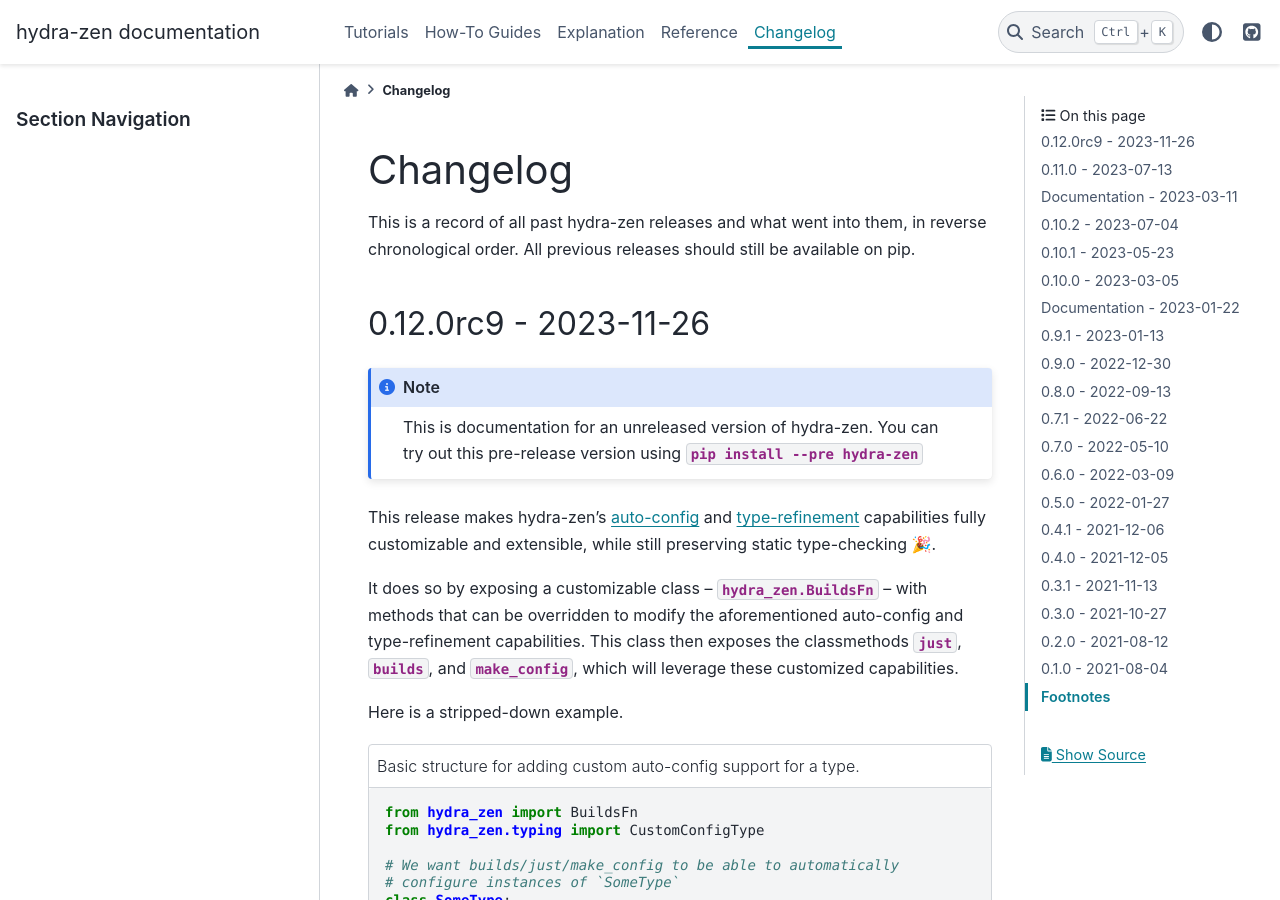
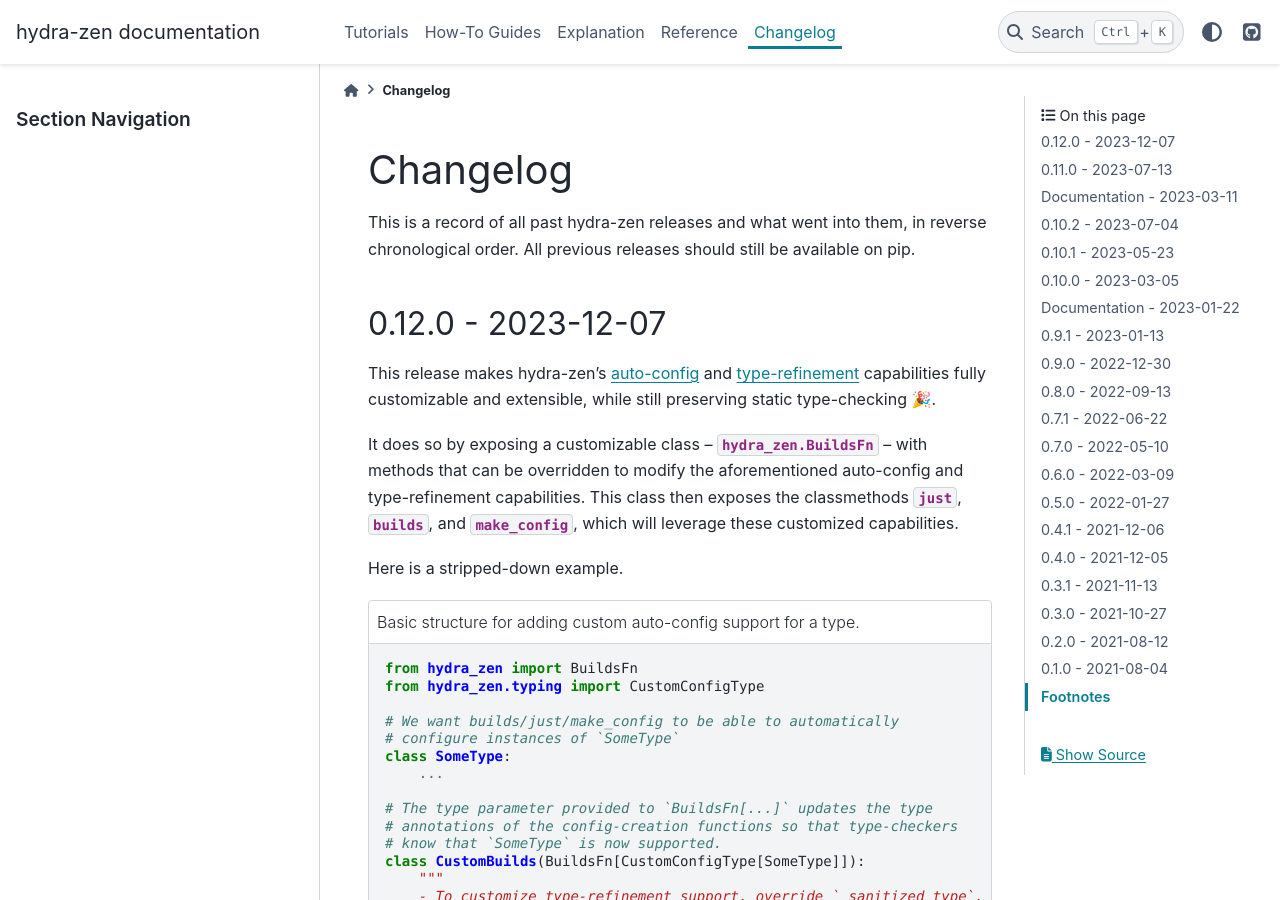
Before and after one commit to mit-ll-responsible-ai/hydra-zen, a Sphinx documentation site: the page built from docs/source/changes.rst, in a window 1280 px wide and 900 px high. Built offline with Sphinx 7.4.7 and the PyData theme 0.15.4, drawn with Linux system fonts in a browser that asks for light colours; the version number could not be read and is left out.

Commit message:
v0.12 docs

```diff
--- a/docs/source/changes.rst
+++ b/docs/source/changes.rst
@@ -10,12 +10,10 @@ chronological order. All previous releases should still be available on pip.
 
 .. _v0.12.0:
 
-----------------------
-0.12.0rc9 - 2023-11-26
-----------------------
+-------------------
+0.12.0 - 2023-12-07
+-------------------
 
-
-.. note:: This is documentation for an unreleased version of hydra-zen. You can try out this pre-release version using `pip install --pre hydra-zen`
 
 This release makes hydra-zen's :ref:`auto-config <additional-types>` and :ref:`type-refinement <type-support>` capabilities fully customizable and extensible, while still preserving static type-checking 🎉.
 
```
Also changed, not shown: 1 other file.
